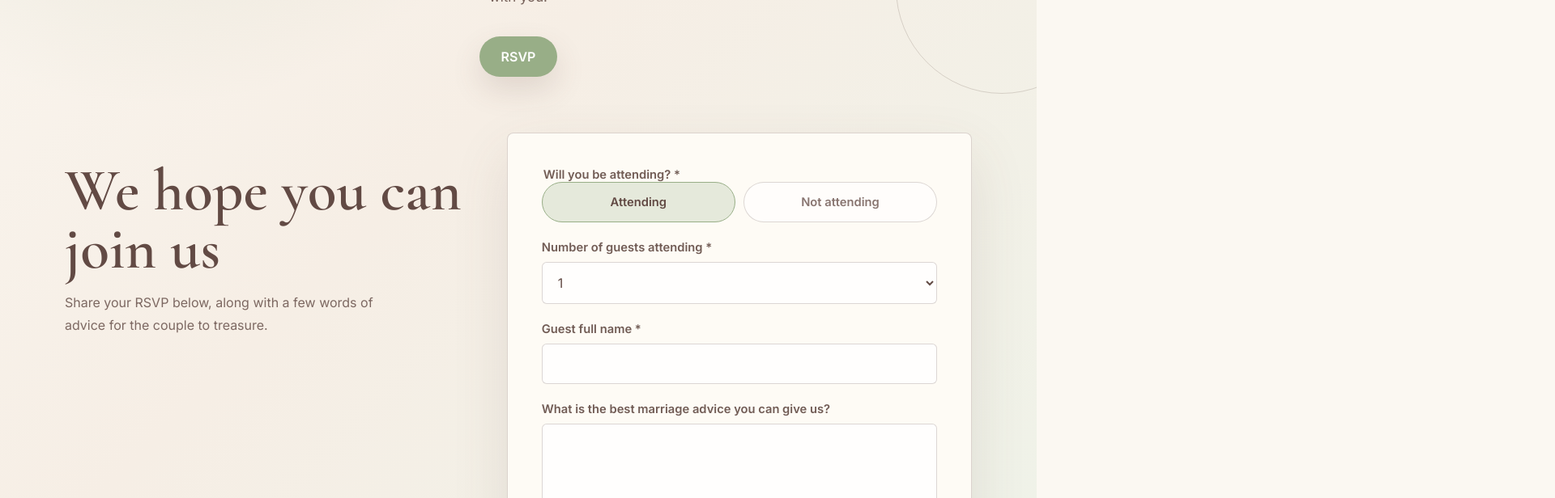
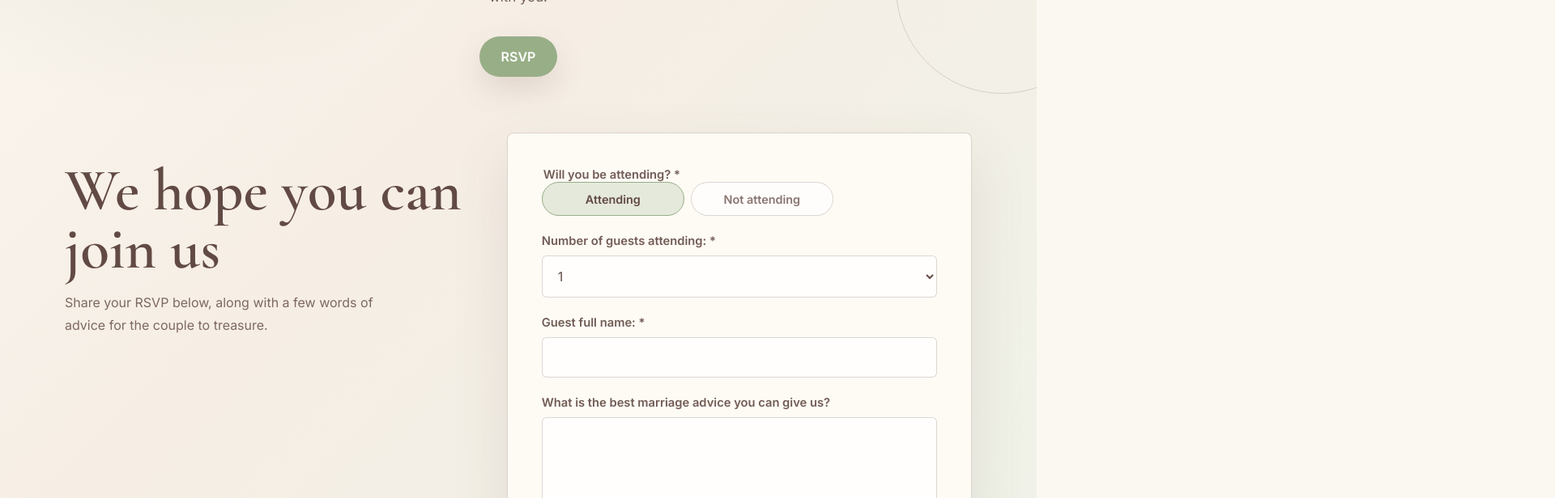
Before and after one commit to gargiandadam/rsvp, a React (Vite) app: page / in a window 1280 px wide. Shown: the part 588-1204 px from the top of the page at 81% size, 1920 px wide, since content can reach past the window. Built offline with nearby package versions, Linux system fonts and the light colour scheme; no server answers.

Commit message:
further edits

```diff
--- a/src/App.jsx
+++ b/src/App.jsx
@@ -40,12 +40,16 @@ function App() {
   function validateForm() {
     const nextErrors = {};
 
+    if (!form.rsvpStatus) {
+      nextErrors.rsvpStatus = "Please choose your RSVP status.";
+    }
+
+    if (!isAttending) {
+      return nextErrors;
+    }
+
     if (!form.guestName.trim()) {
       nextErrors.guestName = "Please enter your full name.";
-    }
-
-    if (!form.rsvpStatus) {
-      nextErrors.rsvpStatus = "Please choose your RSVP status.";
     }
 
     if (isAttending && (!form.guestCount || Number(form.guestCount) < 1)) {
@@ -92,7 +96,7 @@ function App() {
           "Content-Type": "text/plain;charset=utf-8",
         },
         body: JSON.stringify({
-          guestName: form.guestName.trim(),
+          guestName: isAttending ? form.guestName.trim() : "",
           rsvpStatus: form.rsvpStatus,
           guestCount: isAttending ? form.guestCount : "0",
           additionalGuestName: hasAdditionalGuest
@@ -166,7 +170,7 @@ function App() {
 
               {isAttending && (
                 <div className="field">
-                  <label htmlFor="guestCount">Number of guests attending *</label>
+                  <label htmlFor="guestCount">Number of guests attending: *</label>
                   <select
                     id="guestCount"
                     name="guestCount"
@@ -186,8 +190,9 @@ function App() {
                 </div>
               )}
 
+              {isAttending && (
                 <div className="field">
-                <label htmlFor="guestName">Guest full name *</label>
+                  <label htmlFor="guestName">Guest full name: *</label>
                   <input
                     id="guestName"
                     name="guestName"
@@ -204,6 +209,7 @@ function App() {
                     </p>
                   )}
                 </div>
+              )}
 
               {hasAdditionalGuest && (
                 <div className="field">
@@ -287,7 +293,7 @@ function Confirmation({ type }) {
       <p>
         {attending
           ? "We are so grateful that you're able to join us!"
-          : "You will be missed. We are grateful for your love and blessings from afar"}
+          : "You will be missed. We are grateful for your love and blessings from afar."}
       </p>
       {attending && (
         <div className="faq" aria-label="Frequently asked questions">
--- a/src/styles.css
+++ b/src/styles.css
@@ -253,7 +253,8 @@ select:disabled {
 .segmented-control {
   display: grid;
   grid-template-columns: repeat(2, minmax(0, 1fr));
-  gap: 10px;
+  gap: 8px;
+  max-width: 360px;
 }
 
 .segmented-control label {
@@ -268,14 +269,16 @@ select:disabled {
 
 .segmented-control span {
   display: flex;
-  min-height: 50px;
+  min-height: 42px;
   align-items: center;
   justify-content: center;
   border: 1px solid var(--color-border);
   border-radius: 999px;
   background: rgba(255, 255, 255, 0.58);
   color: rgba(98, 74, 68, 0.76);
-  padding: 0 14px;
+  font-size: 0.9rem;
+  font-weight: 600;
+  padding: 0 16px;
   text-align: center;
 }
 
```
Lines whose indentation alone changed are shown as unchanged.
